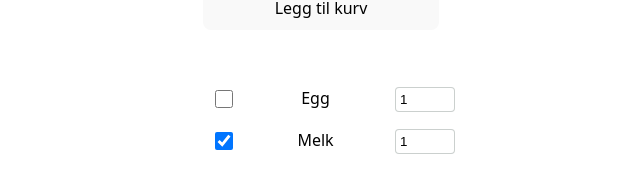
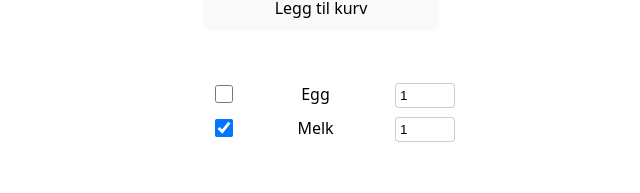
Before and after one commit to Partan421/UIN26_Arbeidskrav_2_Yacob, a React (Vite) app in the folder HandleListe/: page / in a window 1280 px wide. Shown: the part 489-682 px from the top of the page, without its empty margins (319-959 px from the left). Built offline with nearby package versions, Linux system fonts and the light colour scheme.

Commit message:
changed css

```diff
--- a/HandleListe/src/style/items.scss
+++ b/HandleListe/src/style/items.scss
@@ -10,12 +10,12 @@
     width: 100%;
     justify-content: space-between;
     gap: 12px;
-    padding: 8px 0;
+    padding: 4px 0;
 }
 .item-left {
     display: flex;
-    gap: 8px;
-    align-items: center;
+    gap: 4px;
+    align-items: left;
 }
 
 .item-checkbox {
```
